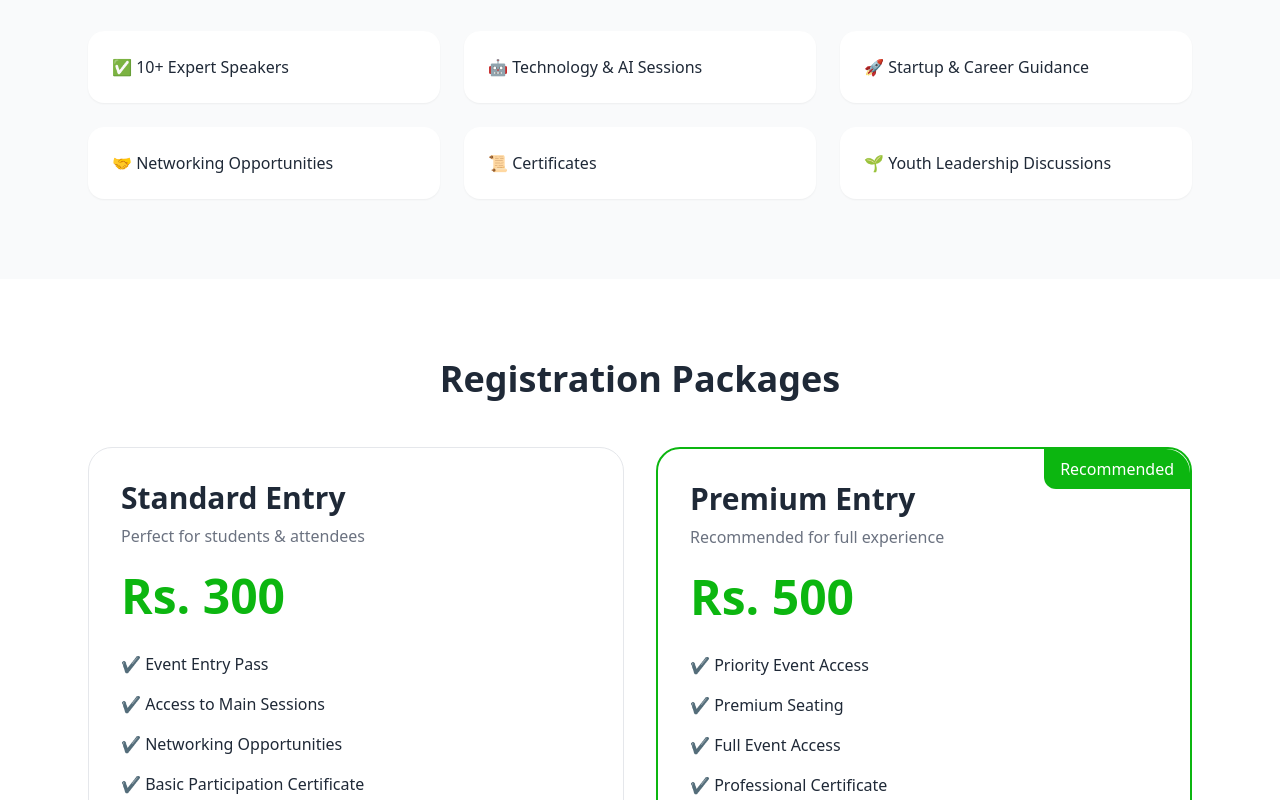
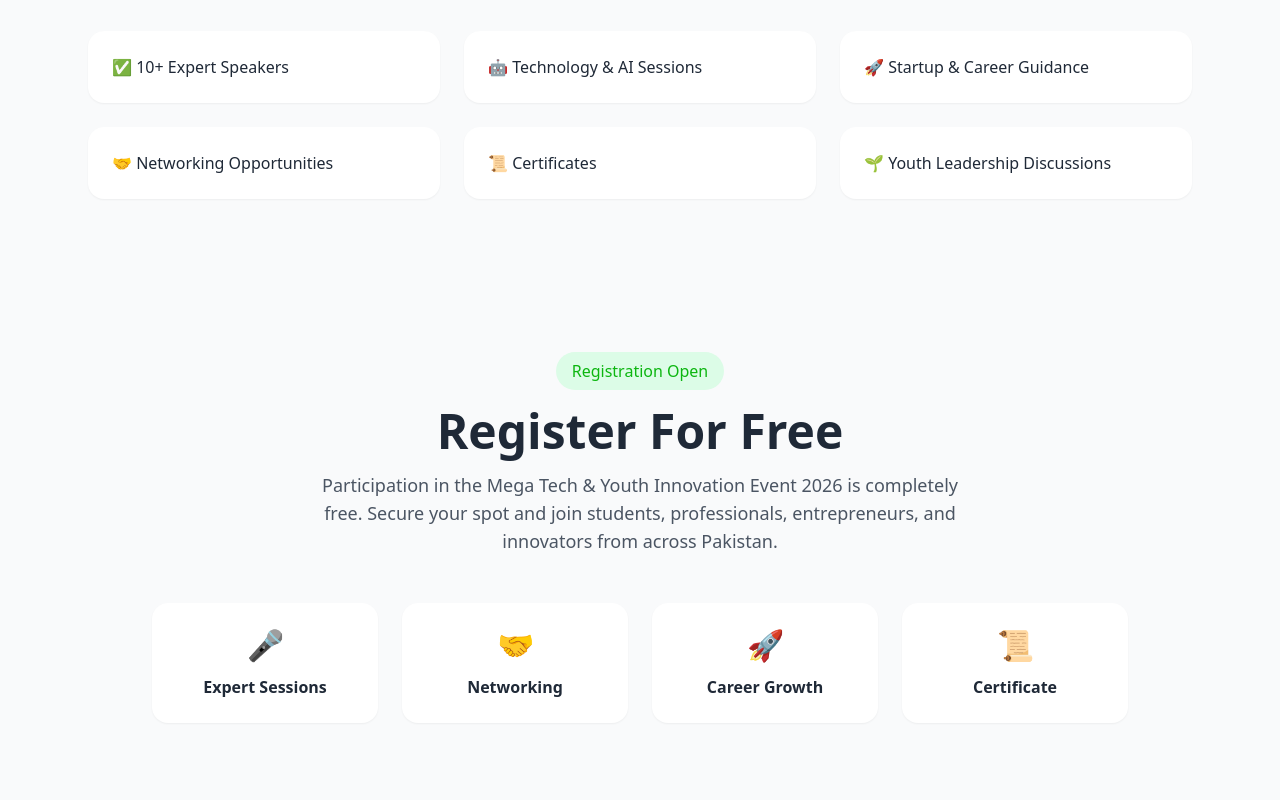
Before and after one commit to Muhammad-Ahsan09/grow-pakistan-event, a plain HTML site: page index.html in a window 1280 px wide. Shown: the part 2000-2800 px from the top of the page. Drawn offline with nearby package versions, Linux system fonts and the light colour scheme.

Commit message:
adjusted changes and made event free

```diff
--- a/index.html
+++ b/index.html
@@ -1,5 +1,6 @@
 <!DOCTYPE html>
 <html lang="en">
+
 <head>
     <meta charset="UTF-8">
     <meta name="viewport" content="width=device-width, initial-scale=1.0">
@@ -17,6 +18,7 @@
         }
     </script>
 </head>
+
 <body class="bg-white text-gray-800">
 
     <!-- Hero -->
@@ -26,17 +28,17 @@
         <div class="relative max-w-7xl mx-auto px-6 py-20">
 
             <!-- Collaboration Logos -->
-            <div class="flex flex-wrap items-center justify-center gap-6 mb-10">
+            <div class="flex items-center justify-center gap-6 mb-10">
 
                 <div class="w-40 h-20 rounded-xl flex items-center justify-center">
                     <!-- GROW LOGO -->
-                    <img src="growpakistan logo.jpeg" width="100px" alt=""  class="rounded-2xl">
+                    <img src="growpakistan logo.jpeg" width="100px" alt="" class="rounded-2xl">
                 </div>
 
                 <span class="text-primary font-bold text-xl">×</span>
 
                 <div class="w-40 h-20 rounded-xl flex items-center justify-center">
-                    <img src="logo2.jpeg" alt="" class="rounded-2xl" width="100px" >
+                    <img src="logo2.jpeg" alt="" class="rounded-2xl" width="100px">
                 </div>
 
                 <span class="text-primary font-bold text-xl">×</span>
@@ -73,8 +75,7 @@
                         Register Now
                     </a>
 
-                    <a href="#about"
-                        class="border border-primary text-primary px-8 py-4 rounded-xl font-semibold">
+                    <a href="#about" class="border border-primary text-primary px-8 py-4 rounded-xl font-semibold">
                         Learn More
                     </a>
                 </div>
@@ -167,70 +168,52 @@
     </section>
 
     <!-- Packages -->
-    <section class="py-20">
-        <div class="max-w-6xl mx-auto px-6">
+    <!-- Registration -->
 
-            <div class="text-center mb-12">
-                <h2 class="text-4xl font-bold">Registration Packages</h2>
+    <section class="py-20 bg-gray-50">
+
+        <div class="max-w-5xl mx-auto px-6 text-center">
+
+            <span class="bg-green-100 text-primary px-4 py-2 rounded-full font-medium">
+                Registration Open
+            </span>
+
+            <h2 class="text-4xl md:text-5xl font-bold mt-6">
+                Register For Free
+            </h2>
+
+            <p class="text-gray-600 text-lg mt-4 max-w-2xl mx-auto">
+                Participation in the Mega Tech & Youth Innovation Event 2026 is completely free.
+                Secure your spot and join students, professionals, entrepreneurs, and innovators
+                from across Pakistan.
+            </p>
+
+            <div class="grid md:grid-cols-4 gap-6 mt-12">
+
+                <div class="bg-white p-6 rounded-2xl shadow-sm">
+                    <div class="text-3xl mb-3">🎤</div>
+                    <h3 class="font-semibold">Expert Sessions</h3>
                 </div>
 
-            <div class="grid lg:grid-cols-2 gap-8">
-
-                <!-- Standard -->
-                <div class="border rounded-3xl p-8">
-                    <h3 class="text-3xl font-bold">Standard Entry</h3>
-                    <p class="text-gray-500 mt-2">Perfect for students & attendees</p>
-
-                    <div class="text-5xl font-bold mt-6 text-primary">
-                        Rs. 300
+                <div class="bg-white p-6 rounded-2xl shadow-sm">
+                    <div class="text-3xl mb-3">🤝</div>
+                    <h3 class="font-semibold">Networking</h3>
                 </div>
 
-                    <ul class="space-y-4 mt-8">
-                        <li>✔ Event Entry Pass</li>
-                        <li>✔ Access to Main Sessions</li>
-                        <li>✔ Networking Opportunities</li>
-                        <li>✔ Basic Participation Certificate</li>
-                    </ul>
-
-                    <button class="mt-8 w-full bg-primary text-white py-4 rounded-xl">
-                        Register Standard
-                    </button>
+                <div class="bg-white p-6 rounded-2xl shadow-sm">
+                    <div class="text-3xl mb-3">🚀</div>
+                    <h3 class="font-semibold">Career Growth</h3>
                 </div>
 
-                <!-- Premium -->
-                <div class="border-2 border-primary rounded-3xl p-8 relative">
-
-                    <div class="absolute top-0 right-0 bg-primary text-white px-4 py-2 rounded-bl-xl rounded-tr-3xl">
-                        Recommended
-                    </div>
-
-                    <h3 class="text-3xl font-bold">Premium Entry</h3>
-
-                    <p class="text-gray-500 mt-2">
-                        Recommended for full experience
-                    </p>
-
-                    <div class="text-5xl font-bold mt-6 text-primary">
-                        Rs. 500
-                    </div>
-
-                    <ul class="space-y-4 mt-8">
-                        <li>✔ Priority Event Access</li>
-                        <li>✔ Premium Seating</li>
-                        <li>✔ Full Event Access</li>
-                        <li>✔ Professional Certificate</li>
-                        <li>✔ Exclusive Networking</li>
-                        <li>✔ Priority Updates</li>
-                    </ul>
-
-                    <button class="mt-8 w-full bg-primary text-white py-4 rounded-xl">
-                        Register Premium
-                    </button>
+                <div class="bg-white p-6 rounded-2xl shadow-sm">
+                    <div class="text-3xl mb-3">📜</div>
+                    <h3 class="font-semibold">Certificate</h3>
                 </div>
 
             </div>
 
         </div>
+
     </section>
 
     <!-- Speakers -->
@@ -302,7 +285,8 @@
 
                     <input type="text" placeholder="City" class="border p-4 rounded-xl">
 
-                    <input type="text" placeholder="Institute / Organization" class="border p-4 rounded-xl md:col-span-2">
+                    <input type="text" placeholder="Institute / Organization"
+                        class="border p-4 rounded-xl md:col-span-2">
 
                 </div>
 
@@ -322,8 +306,7 @@
                     </div>
                 </div>
 
-                <textarea
-                    placeholder="Why do you want to join this event?"
+                <textarea placeholder="Why do you want to join this event?"
                     class="border p-4 rounded-xl w-full mt-6 h-32"></textarea>
 
                 <button class="mt-6 bg-primary text-white px-8 py-4 rounded-xl">
@@ -396,4 +379,5 @@
     </footer>
 
 </body>
+
 </html>
```
Lines whose indentation alone changed are shown as unchanged.
